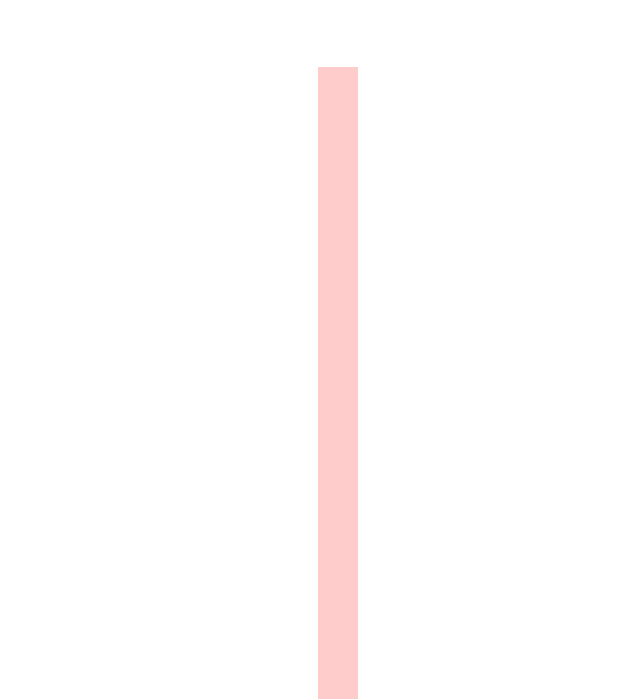
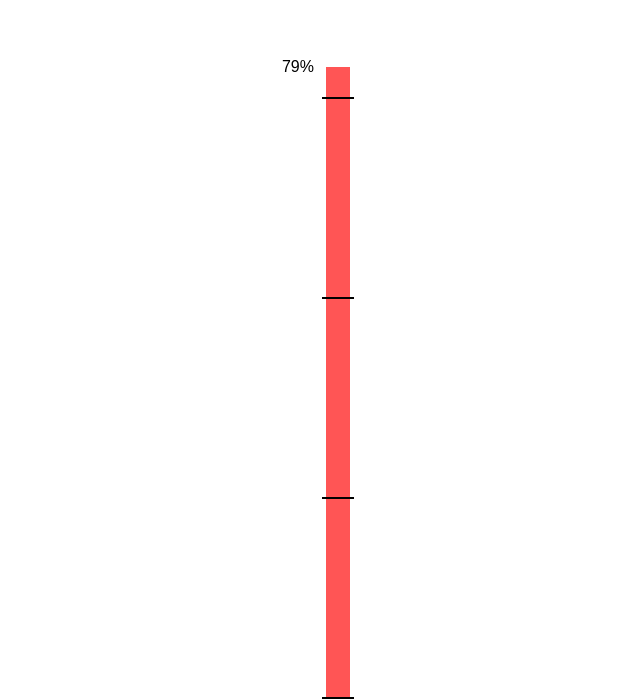
Before and after one commit to thomenr/thomenr.github.io, a plain HTML site: page index.html in a window 1280 px wide. Shown: the part 101-800 px from the top of the page, without its empty margins (302-942 px from the left). Drawn offline with Linux system fonts and the light colour scheme.

Commit message:
first commit

```diff
--- a/index.html
+++ b/index.html
@@ -4,25 +4,26 @@
   <meta charset="utf-8">
   <meta name="viewport" content="width=device-width, initial-scale=1">
   <style>
-    html, body {
-      width: 100%;
-      height: 100%;
-      margin: 0;
-      background: transparent;
-    }
-
-    .bar {
-      position: fixed;
-      bottom: 0;
-      left: 50%;
-      width: 40px;
-      height: 79vh;
-      transform: translateX(-50%);
-      background: #FFCCCC;
-    }
+    html, body { width: 100%; height: 100%; margin: 0; background: transparent; }
+    .bar { position: fixed; bottom: 0; left: 50%; width: 24px; height: 100vh; transform: translateX(-50%); }
+    .fill { position: absolute; bottom: 0; width: 100%; height: var(--value); background: #FF5555; }
+    .tick { position: absolute; left: -4px; width: 32px; height: 2px; background: #000; }
+    .value-label { position: absolute; right: calc(100% + 12px); bottom: var(--value); transform: translateY(50%); color: #000; font: 16px Arial, sans-serif; white-space: nowrap; }
   </style>
 </head>
-<body>
-  <div class="bar"></div>
+<body style="--value: 79%">
+  <div class="bar">
+    <div class="fill"></div>
+    <span class="tick" style="bottom: 0%"></span>
+    <span class="tick" style="bottom: 25%"></span>
+    <span class="tick" style="bottom: 50%"></span>
+    <span class="tick" style="bottom: 75%"></span>
+    <span class="tick" style="bottom: 100%"></span>
+    <span class="value-label" id="value-label"></span>
+  </div>
+  <script>
+    document.getElementById("value-label").textContent =
+      getComputedStyle(document.body).getPropertyValue("--value").trim();
+  </script>
 </body>
 </html>
```
